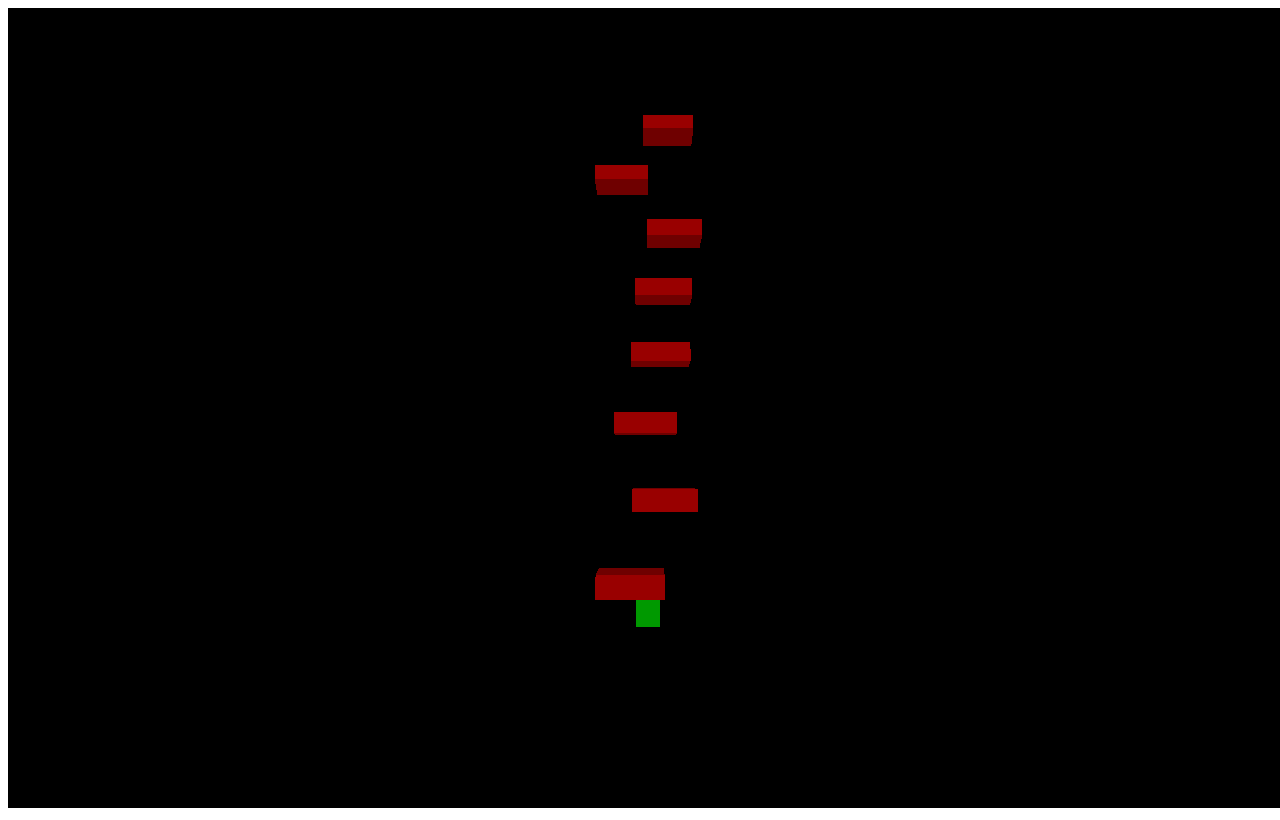
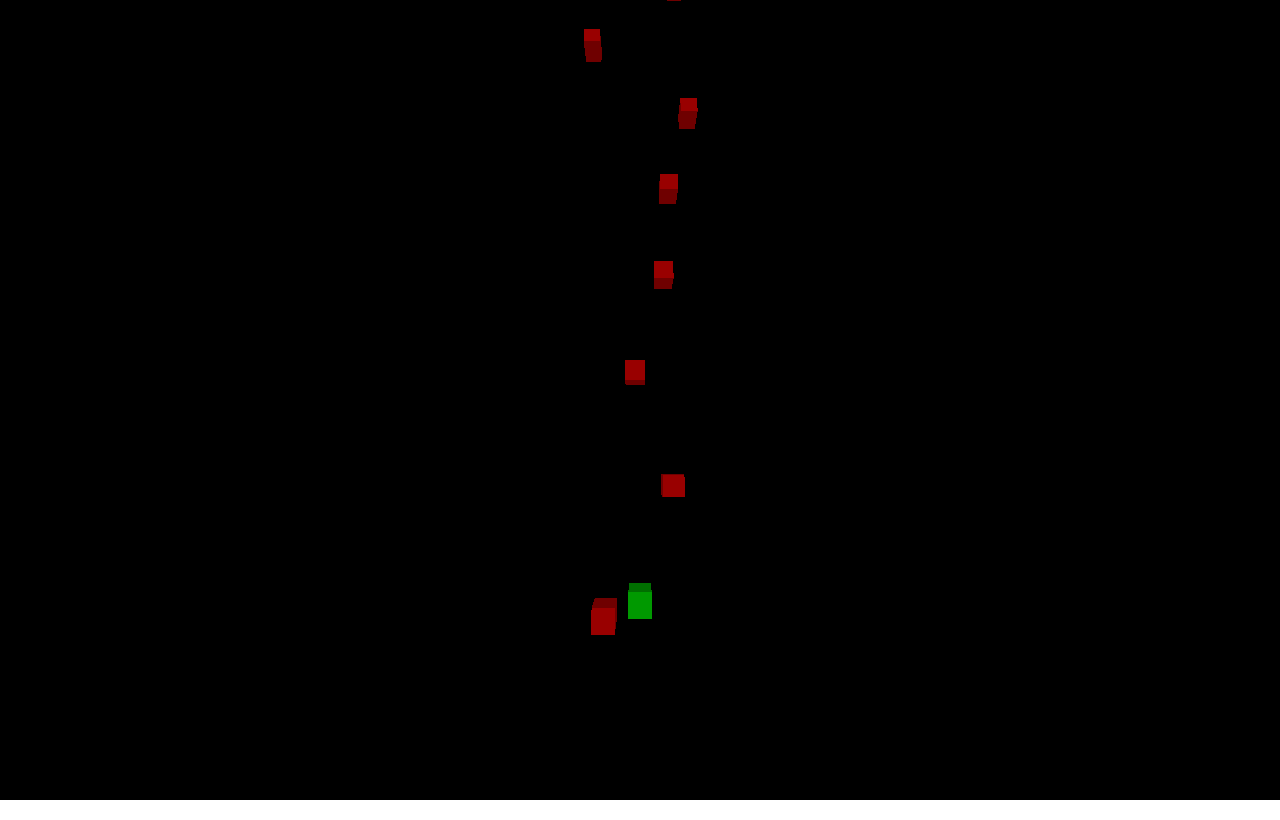
Before and after one commit to binertia/way-home, a website built with Vite: page index.html in a window 1280 px wide. Built offline with nearby package versions, Linux system fonts and the light colour scheme.

Commit message:
core gameplay 70% done

```diff
--- a/index.html
+++ b/index.html
@@ -5,7 +5,9 @@
     <meta name="viewport" content="width=device-width, initial-scale=1.0">
     <title>way-home</title>
 </head>
-<body>
+
+<!--  quick fix style -->
+<body style="height: 100%; overflow-x: hidden; overflow-y: hidden; padding:0; margin:0; box-sizing:border-box">
     <script type="module" src="./src/main.ts"></script>
 </body>
 </html>
--- a/src/game.ts
+++ b/src/game.ts
@@ -1,3 +1,6 @@
+// need lvl design also dynamic delta for up lvl game play
+// phase should be up every 30 sec
+
 import * as THREE from 'three';
 import { Player } from './player';
 import { Obstacles } from './obstacles';
@@ -37,12 +40,12 @@ start() {
 private animationId: number = 0;
 
 private animate = () => {
-	const delta = this.clock.getDelta() + 0.1;
+	const delta = this.clock.getDelta() + 0.02;
 
 	this.player.update(delta);
-	this.obstacles.update(delta);
+	this.obstacles.update(delta, this.player.getProjectiles());
 
-	// obstacle touch player
+	// obstacle collide player
 	if (this.player.checkCollision(this.obstacles.getObstacles())) {
 		console.log("game over baby");
 		cancelAnimationFrame(this.animationId);
--- a/src/obstacles.ts
+++ b/src/obstacles.ts
@@ -4,53 +4,87 @@
 // 3: faster
 // 4; bigger with boss slow movement
 
-// other :TODO: need max range of x player can travel
+
+// should i make projectile shoot randomly like gun spread shot? (4% .. -4%)
+
 
 import * as THREE from 'three';
 
 export class Obstacles {
-private obstacles: THREE.Mesh[] = [];
+private obstacles: {mesh: THREE.Mesh, hitCount: number}[] = [];
 private spawnTimer: number = 0;
 
 constructor(private scene: THREE.Scene) {}
 
 spawnObstacle() {
 	const obstacle = new THREE.Mesh(
-		new THREE.BoxGeometry(3, 1, 1),
+		new THREE.BoxGeometry(1, 1, 1),
 		new THREE.MeshStandardMaterial({ color: 0xff0000 })
 	);
 
 	obstacle.position.set(
-		Math.random() * 4 - 2, // -2 ... 2 for now
+		Math.random() * 8 - 4, // -4 ... 4 for now
 		0,
-		-20
+		-30
 	);
-	this.obstacles.push(obstacle);
+	this.obstacles.push({mesh: obstacle, hitCount: 0});
 	this.scene.add(obstacle);
 }
 
-update(delta: number) {
+update(delta: number, projectiles: THREE.Mesh[]) {
 	this.spawnTimer += delta;
 	if (this.spawnTimer > 2) {
 		this.spawnTimer = 0;
 		this.spawnObstacle();
 	}
 
-	// obstacle movement
-	this.obstacles.forEach(obstacle => {
-	obstacle.position.z += 0.2;
+	for (let i = this.obstacles.length - 1; i >= 0; i--) { // :TODO: need refactor this for loop asap
+		const { mesh, hitCount } = this.obstacles[i];
 
-	// remove obstacle
-	if (obstacle.position.z > 10) { // out of range
-		this.scene.remove(obstacle);
-		this.obstacles.splice(this.obstacles.indexOf(obstacle), 1);
+		// move obs forward
+		mesh.position.z += 0.1;
+
+		// check collisions w/ projectile
+		for (let j = projectiles.length - 1; j >= 0; j--) {
+			const projectile = projectiles[j];
+			if (this.isCollide(projectile, mesh)) {
+				this.obstacles[i].hitCount++;
+
+				// remove projectile
+				this.scene.remove(projectile);
+				projectiles.splice(j, 1);
+
+				// break loop if obstacle destroyed
+				if (this.obstacles[i].hitCount >= 3) { // obstacle destroy on got hit 3 times for now
+					this.scene.remove(mesh);
+					this.obstacles.splice(i, 1);
+					break;
+				}
+			}
+		}
+
+		// remove obstacles out of range
+		if (mesh.position.z > 18) {
+			this.scene.remove(mesh);
+			this.obstacles.splice(i, 1);
+		}
 	}
-	});
+}
+
+// check collide (for projectile shot)
+private isCollide(sphere: THREE.Mesh, box: THREE.Mesh): boolean {
+	const sphereBoundingSphere = new THREE.Sphere(
+		sphere.position,
+		(sphere.geometry.boundingSphere?.radius || 1) * sphere.scale.x
+	);
+
+	const boxBoundingBox = new THREE.Box3().setFromObject(box);
+
+	return sphereBoundingSphere.intersectsBox(boxBoundingBox);
 }
 
 // getter
-getObstacles(): THREE.Mesh[] {
+getObstacles(): { mesh: THREE.Mesh; hitCount: number }[] {
 	return this.obstacles;
 }
-
 }
--- a/src/player.ts
+++ b/src/player.ts
@@ -64,11 +64,12 @@ private handleKeyUp = (event: KeyboardEvent): void => {
 	}
 };
 
+// :TODO: wait for refactor keys.Space handler
 private processInput(): void {
 	this.velocity.x = 0;
 	this.velocity.z = 0;
 
-	if (this.keys['Space'] && !this.isShooting) {
+	if (this.keys['Space'] && !this.isShooting) { // :TODO: should refactor
 		this.isShooting = true;
 		this.shoot(); // first shot
 		this.shootingInterval = setInterval( () => {
@@ -76,13 +77,18 @@ private processInput(): void {
 				this.shoot();
 			else
 				this.stopShoot();
-		}, 300
+		}, 200
 		)
 	}
-	if (this.keys['KeyA']) this.velocity.x = -0.06;
-	else if (this.keys['KeyD']) this.velocity.x = 0.06;
-	if (this.keys['KeyW']) this.velocity.z = -0.06;
-	else if (this.keys['KeyS']) this.velocity.z = 0.061;
+	// :FIX: player velocity value
+	if (this.keys['KeyA'] && this.position.x > -4)
+		this.velocity.x = -0.1;
+	else if (this.keys['KeyD'] && this.position.x < 4)
+		this.velocity.x = 0.1;
+	if (this.keys['KeyW'] && this.position.z > -14)
+		this.velocity.z = -0.1;
+	else if (this.keys['KeyS'] && this.position.z < 14)
+		this.velocity.z = 0.101;
 }
 
 // === make player can shoot ====
@@ -92,6 +98,7 @@ private shoot(): void {
 	this.scene.add(projectile);
 }
 
+// setup projectile shot
 private createProjectile(): THREE.Mesh {
 	const projectile = new THREE.Mesh(
 		new THREE.SphereGeometry(0.3, 16, 16), // :TODO: make type createPlayerMesh more useful? should i extend?
@@ -105,20 +112,20 @@ private createProjectile(): THREE.Mesh {
 	return projectile;
 }
 
+// add projectile const speed & remove projectile when out of range
 private updateProjectiles(delta: number): void {
 	for (let i = this.projectiles.length - 1; i >= 0; i--) {
 		const projectile = this.projectiles[i];
-		projectile.position.z -= this.projectileSpeed * delta;
+		projectile.position.z -= this.projectileSpeed * delta + 0.3;
 
-		// remove projectile when out of - 50
-		// :TODO: also need remove it when it hit enemy
-		if (projectile.position.z < -50) {
+		if (projectile.position.z < -28) {
 			this.scene.remove(projectile);
 			this.projectiles.splice(i, 1);
 		}
 	}
 }
 
+// break Interval :TODO: make delta-value version and test
 private stopShoot(): void {
 	this.isShooting = false;
 	clearInterval(this.shootingInterval)
@@ -143,13 +150,20 @@ public update(delta: number): void {
 	this.updatePosition();
 	this.updateProjectiles(delta);
 }
-public checkCollision(obstacles: THREE.Mesh[]): boolean {
+
+// obstacle and player check collide
+public checkCollision(obstacles: {mesh:THREE.Mesh, hitCount: number}[]): boolean {
 	const playerBox = new THREE.Box3().setFromObject(this.mesh);
 	for (const obstacle of obstacles) {
-		const obstacleBox = new THREE.Box3().setFromObject(obstacle);
+		const obstacleBox = new THREE.Box3().setFromObject(obstacle.mesh);
 		if (playerBox.intersectsBox(obstacleBox)) return true;
 	}
 	return false;
+}
+
+// for obstacle collide check
+getProjectiles(): THREE.Mesh[] {
+	return this.projectiles;
 }
 // ================================
 
```
